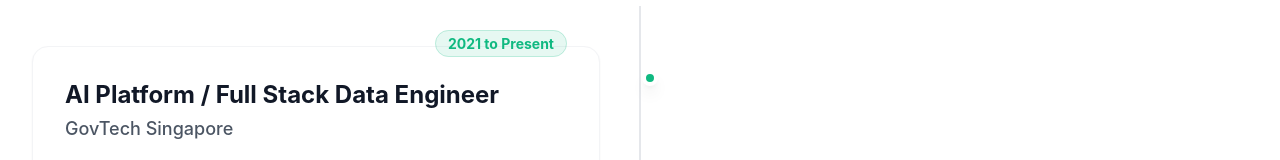
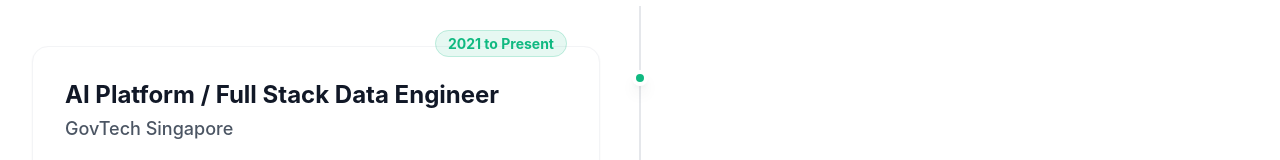
Before and after one commit to tengfone/portfolio, a Next.js app: page /experiences in a window 1280 px wide. Shown: the part 286-446 px from the top of the page. Built offline with nearby package versions, Linux system fonts and the light colour scheme.

Commit message:
Fix timeline marker centering against shared axis

```diff
--- a/pages/experiences.tsx
+++ b/pages/experiences.tsx
@@ -70,16 +70,8 @@ const Experiences: NextPage = () => {
                     highlights={exp.highlights}
                     subSections={exp.subSections}
                   />
-                  <div
-                    className={`absolute top-6 z-20 h-4 w-4 rounded-full border-4 border-white bg-brand-accent shadow-lg dark:border-brand-dark
-                                        ${
-                                          idx % 2 === 0
-                                            ? '-right-[26px] sm:-right-[26px]'
-                                            : '-left-[26px] sm:-left-[26px]'
-                                        }
-                                        hidden sm:block`}
-                  />
                 </div>
+                <div className="absolute left-4 top-6 z-20 hidden h-4 w-4 -translate-x-1/2 rounded-full border-4 border-white bg-brand-accent shadow-lg dark:border-brand-dark sm:left-1/2 sm:block" />
               </motion.div>
             ))}
           </div>
```
